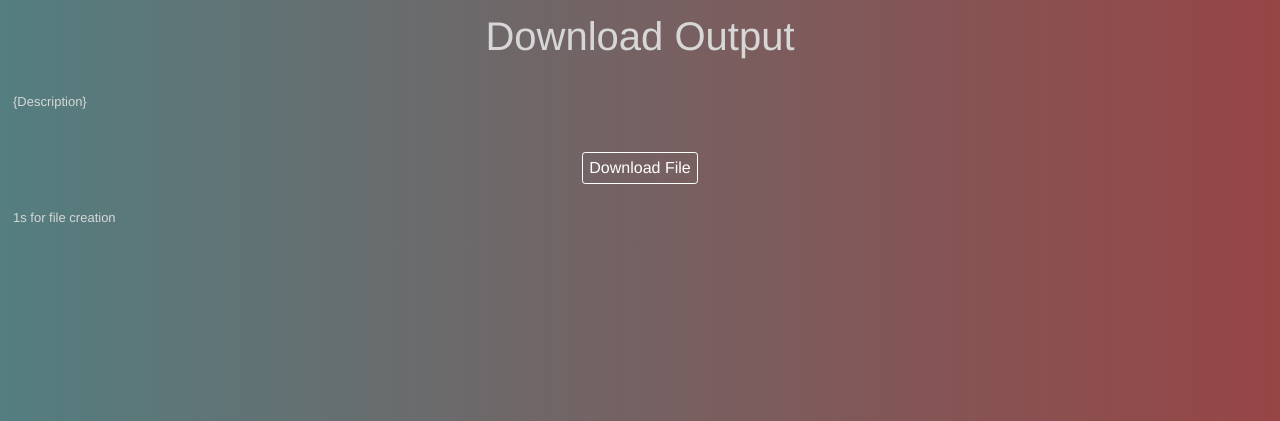
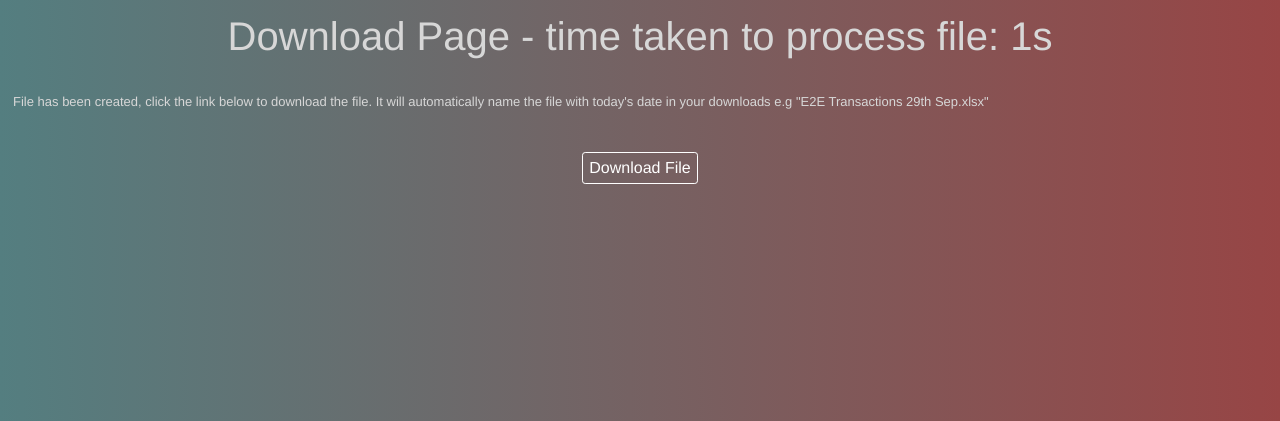
Before and after one commit to piukhq/data-e2e-transactions, a Flask app: page /download/1 in a window 1280 px wide. Shown: the top 421 px of the page. Run offline with Flask 2, Linux system fonts and the light colour scheme; some libraries are stand-ins or nearby versions.

Commit message:
Fixed bugs on 2nd run and Iceland analysis

```diff
--- a/functions.py
+++ b/functions.py
@@ -181,7 +181,7 @@ def iceland(df):
 
     df['Matched'] = pd.notna(df['transaction_id'])
     df = df.drop(['transaction_id','payment_scheme','transaction_date','spend_amount','mid'],axis=1)
-
+    df['Payment amount'] = df['Payment amount'] / 100
     df = df[['ID','Merchant','Card Type','Payment Method','MID','Date','Time','Payment amount','Auth code',
         'Transaction ID','Tester ID','Matched']]
     return df
--- a/main.py
+++ b/main.py
@@ -67,6 +67,12 @@ def home():
             wasabi = functions.tlog(wasabi,'wasabi-club')
             iceland = functions.iceland(iceland)
 
+            file_path = 'Output Files/download.xlsx'
+            with pd.ExcelWriter(file_path, engine='openpyxl') as writer:
+                iceland.to_excel(writer, sheet_name='Iceland', index=False)
+                hn.to_excel(writer, sheet_name='HN', index=False)
+                wasabi.to_excel(writer, sheet_name='Wasabi', index=False)
+
             toc = time.perf_counter()
 
             return redirect(url_for('download', timetaken=round(toc-tic)))
--- a/templates/download.html
+++ b/templates/download.html
@@ -4,17 +4,17 @@
     <meta charset="UTF-8">
     <meta http-equiv="X-UA-Compatible" content="IE=edge">
     <meta name="viewport" content="width=device-width, initial-scale=1.0">
-    <title>Download Page</title>
+    <title>Download</title>
     <!-- Bootstrap CSS -->
     <link rel="stylesheet" href="https://stackpath.bootstrapcdn.com/bootstrap/4.3.1/css/bootstrap.min.css" integrity="sha384-ggOyR0iXCbMQv3Xipma34MD+dH/1fQ784/j6cY/iJTQUOhcWr7x9JvoRxT2MZw1T" crossorigin="anonymous">
     <link rel="stylesheet" href="{{ url_for('static', filename='css/main.css') }}">
 </head>
 <body>
-    <h1 class="cover-heading">Download Output</h1>
+    <h1 class="cover-heading">Download Page - time taken to process file: {{message}}s</h1>
     <br>
     <div>
         <p>
-            {Description}
+            File has been created, click the link below to download the file. It will automatically name the file with today's date in your downloads e.g "E2E Transactions 29th Sep.xlsx"
         </p>
     </div>
     <br>
@@ -23,9 +23,5 @@
             <input type="submit" value="Download File" class="download">
         </form>
     </div>
-    <br>
-    <div>
-        <p>{{message}}s for file creation</p>
-    </div>
 </body>
 </html>
--- a/templates/upload.html
+++ b/templates/upload.html
@@ -4,7 +4,7 @@
     <meta charset="UTF-8">
     <meta http-equiv="X-UA-Compatible" content="IE=edge">
     <meta name="viewport" content="width=device-width, initial-scale=1.0">
-    <title>Upload</title>
+    <title>Home</title>
     <!-- Bootstrap CSS -->
     <link rel="stylesheet" href="https://stackpath.bootstrapcdn.com/bootstrap/4.3.1/css/bootstrap.min.css" integrity="sha384-ggOyR0iXCbMQv3Xipma34MD+dH/1fQ784/j6cY/iJTQUOhcWr7x9JvoRxT2MZw1T" crossorigin="anonymous">
     <link rel="stylesheet" href="{{ url_for('static', filename='css/main.css') }}">
@@ -18,7 +18,8 @@
             This tool allows you to upload transaction data from testers to check if the transactions have been received from both the payment schemes and merchants and confirm they have been matched.  Currently
             supported merchants are Iceland, Harvey Nichols & Wasabi. Harvey Nichols and Wasabi both include full transaction IDs in their receipts therefore the checks are made to Atlas (for responses), the
             matched transaction table and the scheme transaction table however Iceland do not provide full transaction ID so the checks are only made on matched transaction table. This is for performance  reasons
-            due to the logic required to find the transactions in their respective tables.
+            due to the logic required to find the transactions in their respective tables. Additionally the application only checks transactions submitted in the previous week to the file being submitted again to
+            aid performance.
         </p>
         <p>
             Then first 2 file selectors below are for the inital files that can be downloaded from the Microsoft forms page on Sharepoint, these should not be modified in anyway and uploaded into the appropriate
```
